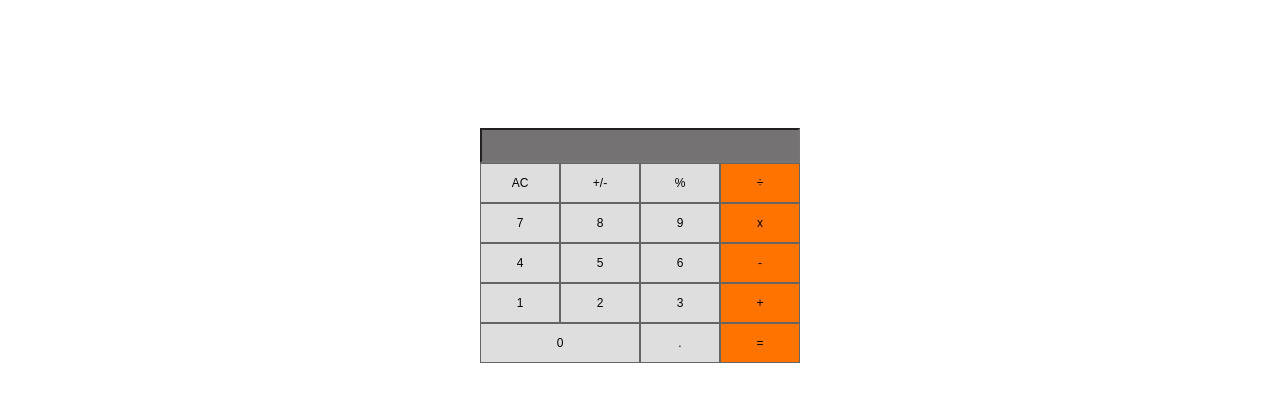
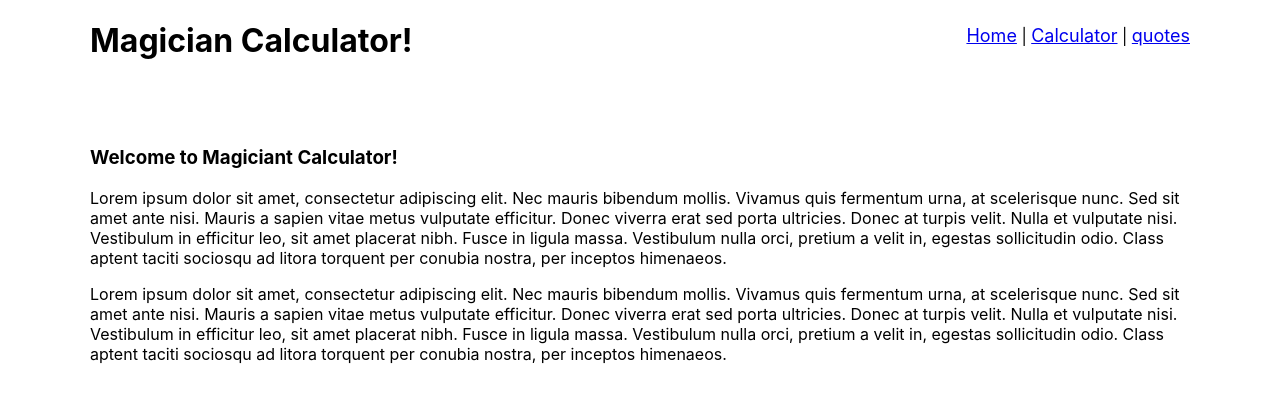
Before and after one commit to sajjadrajaee/MagiciantCalculator, a React (Create React App) app: page /aboutCalculator in a window 1280 px wide. Shown: the top 402 px of the page. Built offline with nearby package versions, Linux system fonts and the light colour scheme.

Commit message:
add full website

```diff
--- a/src/App.css
+++ b/src/App.css
@@ -3,7 +3,7 @@
   flex-direction: column;
   margin-left: auto;
   margin-right: auto;
-  margin-top: 10%;
+  margin-top: 7%;
   width: 25%;
   padding: 0;
 }
@@ -54,6 +54,42 @@
   border: 1px solid rgb(101, 101, 101);
 }
 
+.title {
+  font-size: 17px;
+  margin:5% 20px 20px 90px;
+}
+
+.main-container {
+  display: flex;
+}
+
+.navbar {
+  display: flex;
+  justify-content: space-between;
+  padding-left: 90px;
+  padding-right: 90px;
+}
+
+.navLinks {
+  padding-top: 25px;
+}
+
+.navItem {
+  font-size: 18px;
+}
+
+.about-container {
+  margin: 5% 90px;
+}
+
+.quote {
+  text-align: center;
+  font-size: 25px;
+  margin-left: 20%;
+  margin-right: 20%;
+  margin-top: 10%;
+}
+
 @media only screen and (max-width: 768px) {
   .container {
     display: flex;
--- a/src/App.js
+++ b/src/App.js
@@ -5,7 +5,11 @@
 // eslint-disable-next-line react/prefer-stateless-function
 class App extends React.Component {
   render() {
-    return <Calc />;
+    return (
+      <div>
+        <Calc />
+      </div>
+    );
   }
 }
 
--- /dev/null
+++ b/src/components/aboutCalculator.js
@@ -0,0 +1,29 @@
+import React from 'react';
+
+export default function Quote() {
+  return (
+    <div className="about-container">
+      <h3>Welcome to Magiciant Calculator!</h3>
+      <p>
+        Lorem ipsum dolor sit amet, consectetur adipiscing elit. Nec mauris bibendum mollis.
+        Vivamus quis fermentum urna, at scelerisque nunc. Sed sit amet ante nisi.
+        Mauris a sapien vitae metus vulputate efficitur.
+        Donec viverra erat sed porta ultricies. Donec at turpis velit. Nulla et vulputate nisi.
+        Vestibulum in efficitur leo, sit amet placerat nibh. Fusce in ligula massa.
+        Vestibulum nulla orci, pretium a velit in, egestas sollicitudin odio.
+        Class aptent taciti sociosqu ad litora torquent per conubia nostra, per inceptos himenaeos.
+      </p>
+      <p>
+        Lorem ipsum dolor sit amet, consectetur adipiscing elit. Nec mauris bibendum mollis.
+        Vivamus quis fermentum urna, at scelerisque nunc. Sed sit amet ante nisi.
+        Mauris a sapien vitae metus vulputate efficitur.
+        Donec viverra erat sed porta ultricies. Donec at turpis velit. Nulla et vulputate nisi.
+        Vestibulum in efficitur leo, sit amet placerat nibh. Fusce in ligula massa.
+        Vestibulum nulla orci, pretium a velit in, egestas sollicitudin odio.
+        Class aptent taciti sociosqu ad litora torquent per conubia nostra, per inceptos himenaeos.
+        {' '}
+
+      </p>
+    </div>
+  );
+}
--- a/src/components/calculator.js
+++ b/src/components/calculator.js
@@ -1,6 +1,7 @@
 import React, { useEffect, useState } from 'react';
 import calculate from '../logic/calculate';
 import TempButton from './button';
+import '../App.css';
 // eslint-disable-next-line react/prefer-stateless-function
 /* eslint-disable react/jsx-no-bind */
 export default function Calc() {
@@ -38,6 +39,10 @@
   }, [dataObj]);
 
   return (
+    <div className="main-container">
+      <div className="title">
+        <h3>Lets do some math!</h3>
+      </div>
       <div className="container">
         <input type="text" className="result-screen" value={0} readOnly />
         <TempButton firstButton="AC" secondButton="+/-" thirdButton="%" fourthButton="÷" updateObject={updateObject} />
@@ -46,5 +51,6 @@
         <TempButton firstButton="1" secondButton="2" thirdButton="3" fourthButton="+" updateObject={updateObject} />
         <TempButton secondButton="0" thirdButton="." fourthButton="=" updateObject={updateObject} />
       </div>
+    </div>
   );
 }
--- a/src/components/navbar.js
+++ b/src/components/navbar.js
@@ -1,18 +1,21 @@
 import React from 'react';
-import { NavLink } from 'react-router-dom';
+import { Link } from 'react-router-dom';
 
-const navbar = () => (
-  <nav className="navBar">
-    <ul>
-      <li>
-        <NavLink to="/qoute">qoute</NavLink>
+export default function Navbar() {
+  return (
+    <div className="navbar">
+      <h1 className="navTitle">Magician Calculator!</h1>
+      <nav className="navLinks">
+        <Link className="navItem" to="/">Home</Link>
+        {' '}
         |
         {' '}
-      </li>
-      <li><NavLink to="/aboutCalc">calculator</NavLink></li>
-
-    </ul>
-  </nav>
-);
-
-export default navbar();
+        <Link className="navItem" to="/aboutCalculator">Calculator</Link>
+        {' '}
+        |
+        {' '}
+        <Link className="navItem" to="/quote">quotes</Link>
+      </nav>
+    </div>
+  );
+}
--- /dev/null
+++ b/src/components/quotes.js
@@ -0,0 +1,15 @@
+import React from 'react';
+
+export default function Quote() {
+  return (
+    <div>
+      <p className="quote">
+        Mathematics is not about numbers, equations, computations,
+        or algorthims: it is about understandin. -William Paul Thurston
+
+        {' '}
+
+      </p>
+    </div>
+  );
+}
--- a/src/index.js
+++ b/src/index.js
@@ -1,14 +1,23 @@
 import React from 'react';
+import { BrowserRouter, Route, Routes } from 'react-router-dom';
 import ReactDOM from 'react-dom/client';
 import './index.css';
 import App from './App';
 import reportWebVitals from './reportWebVitals';
+import AboutCalc from './components/aboutCalculator';
+import Quotes from './components/quotes';
+import Navbar from './components/navbar';
 
 const root = ReactDOM.createRoot(document.getElementById('root'));
 root.render(
-  <React.StrictMode>
-    <App />
-  </React.StrictMode>,
+  <BrowserRouter>
+    <Navbar />
+    <Routes>
+      <Route path="/" element={<App />} />
+      <Route path="aboutCalculator" element={<AboutCalc />} />
+      <Route path="quote" element={<Quotes />} />
+    </Routes>
+  </BrowserRouter>,
 );
 
 // If you want to start measuring performance in your app, pass a function
```
Also changed, not shown: src/components/aboutCalc.js (deleted, +0 -11 lines), src/components/qoutes.js (deleted, +0 -11 lines). Lines whose indentation alone changed are shown as unchanged.
